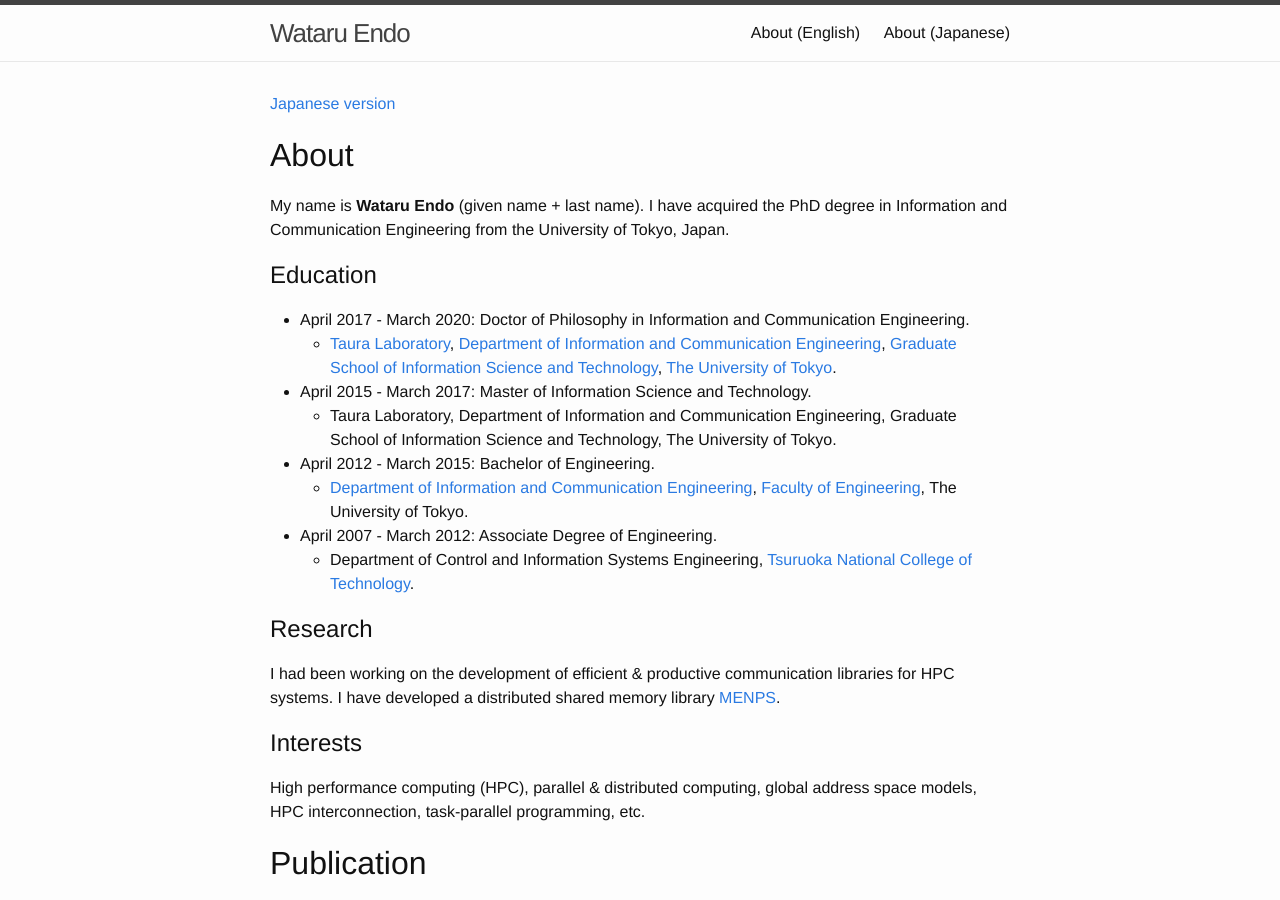
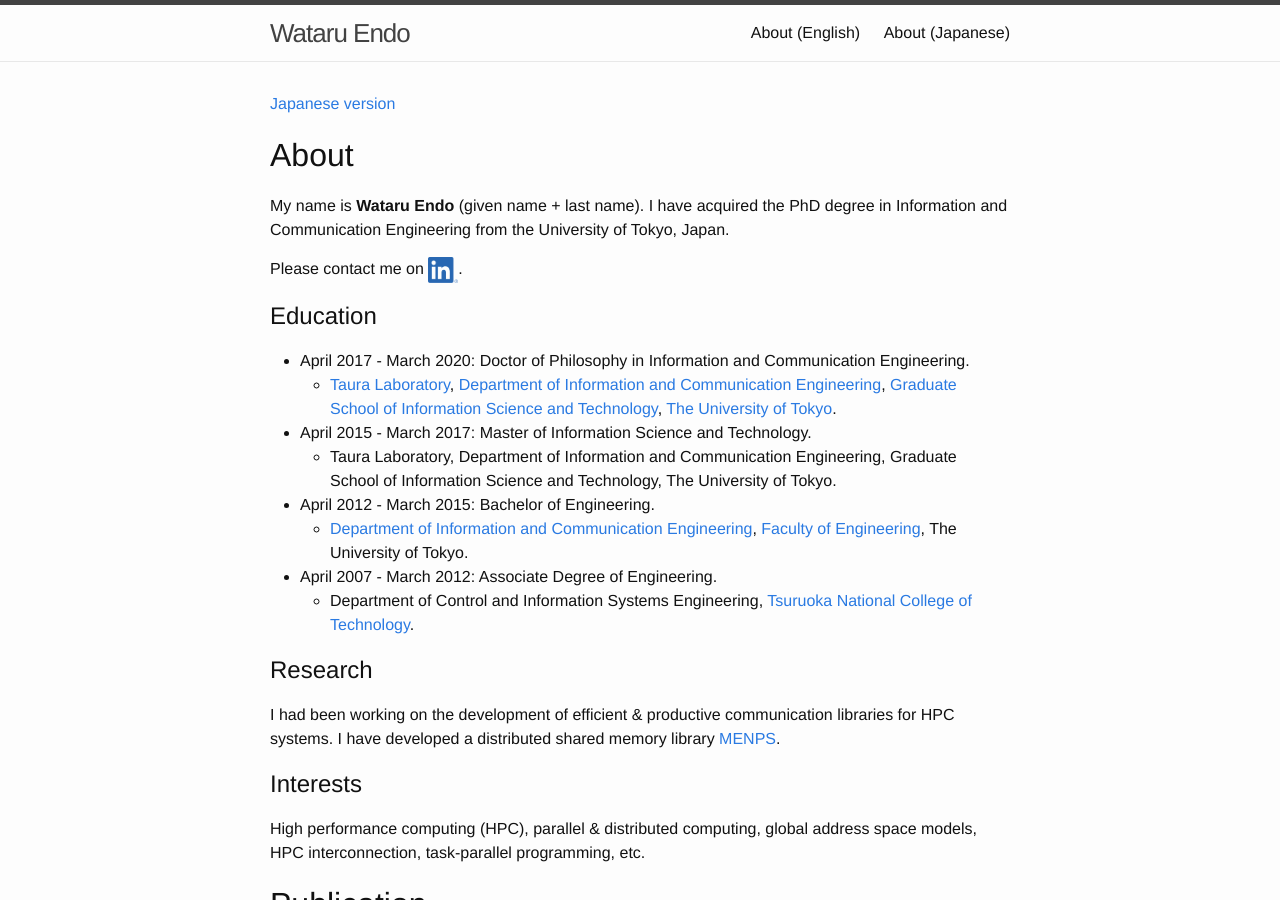
Before and after one commit to endowataru/endowataru.github.io, a Jekyll site: the page built from index.md, in a window 1280 px wide and 900 px high. Built offline with Jekyll 4.4.1, drawn with Linux system fonts in a browser that asks for light colours.

Commit message:
Add links to LinkedIn

```diff
--- a/index.md
+++ b/index.md
@@ -9,6 +9,8 @@ title: About (English)
 
 My name is __Wataru Endo__ (given name + last name).
 I have acquired the PhD degree in Information and Communication Engineering from the University of Tokyo, Japan.
+
+Please contact me on <a href="https://www.linkedin.com/in/w-endo/"><img src="/img/LI-In-Bug.png" width="30px" alt="LinkedIn"></a>.
 
 ## Education
 
```
Also changed, not shown: ja.md (+2 -0 lines), img/LI-In-Bug.png (added).
